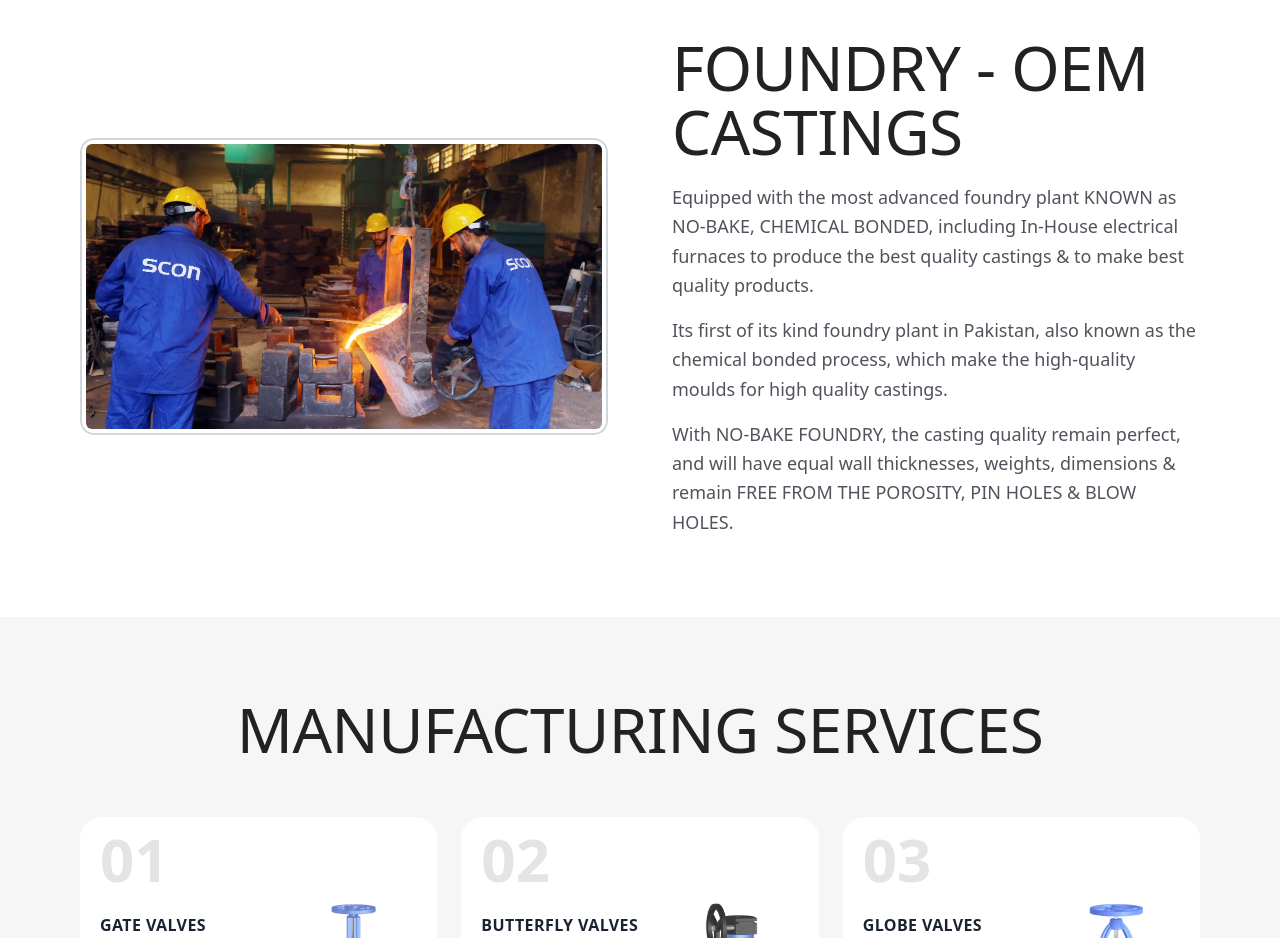
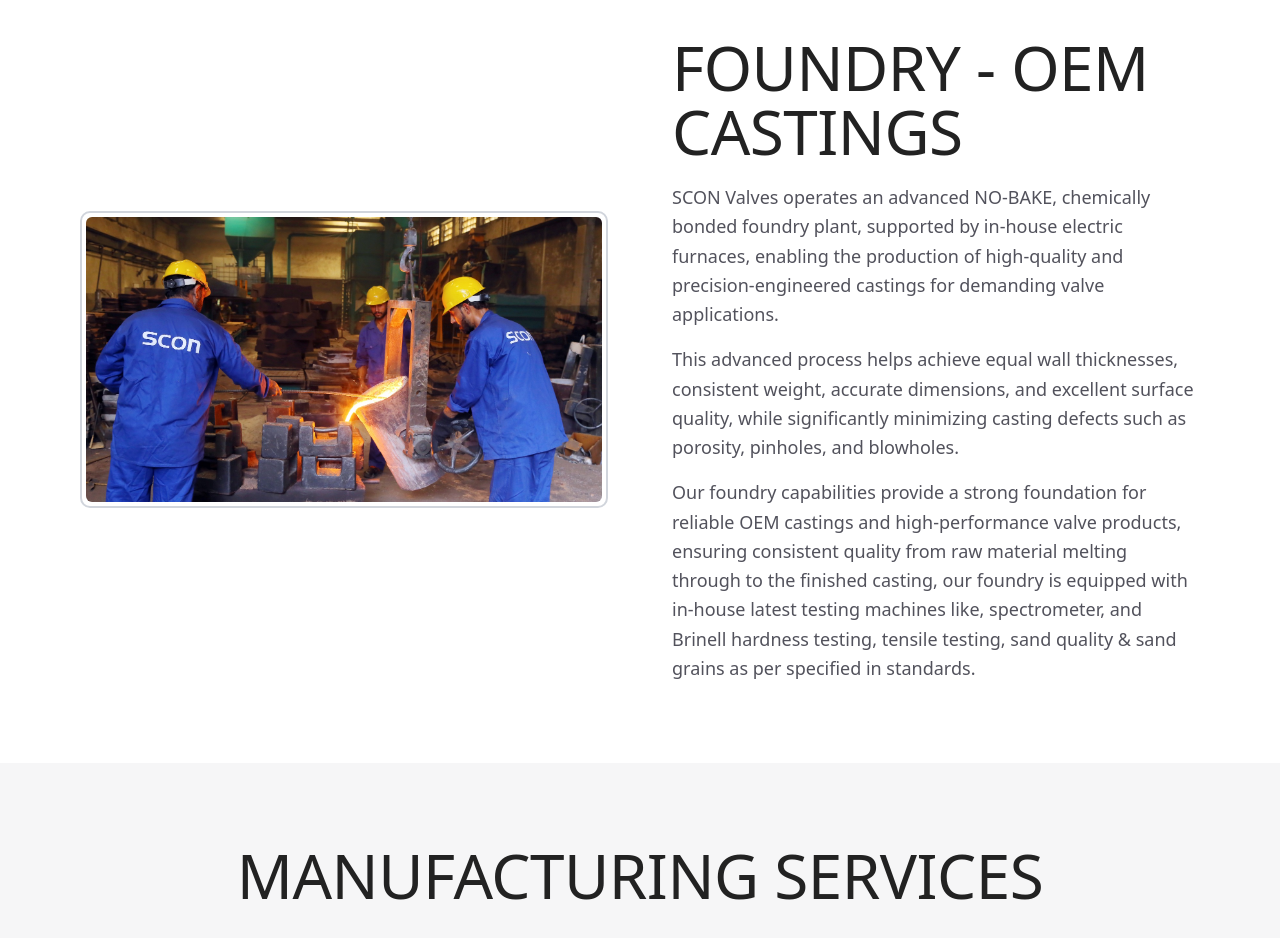
Before and after one commit to devbyishtiaq/scon-valves, a Next.js app: page / in a window 1280 px wide. Shown: the part 2660-3598 px from the top of the page. Built offline with nearby package versions, Linux system fonts and the light colour scheme; a web font is replaced by a local one.

Commit message:
content: new foundry copy
Supplied as a single 130-word block; split at its three sentence boundaries to
match the section's existing paragraph rhythm. Wording is unchanged — verified
word for word against the source.

```diff
--- a/src/components/sections/foundry.tsx
+++ b/src/components/sections/foundry.tsx
@@ -10,10 +10,14 @@
 import { getVideo } from "@/lib/cloudinary"
 import { cn } from "@/lib/utils"
 
+/**
+ * Supplied as one block; split at sentence boundaries to match the section's
+ * existing three-paragraph rhythm. No wording changed.
+ */
 const PARAGRAPHS = [
-  "Equipped with the most advanced foundry plant KNOWN as NO-BAKE, CHEMICAL BONDED, including In-House electrical furnaces to produce the best quality castings & to make best quality products.",
-  "Its first of its kind foundry plant in Pakistan, also known as the chemical bonded process, which make the high-quality moulds for high quality castings.",
-  "With NO-BAKE FOUNDRY, the casting quality remain perfect, and will have equal wall thicknesses, weights, dimensions & remain FREE FROM THE POROSITY, PIN HOLES & BLOW HOLES.",
+  "SCON Valves operates an advanced NO-BAKE, chemically bonded foundry plant, supported by in-house electric furnaces, enabling the production of high-quality and precision-engineered castings for demanding valve applications.",
+  "This advanced process helps achieve equal wall thicknesses, consistent weight, accurate dimensions, and excellent surface quality, while significantly minimizing casting defects such as porosity, pinholes, and blowholes.",
+  "Our foundry capabilities provide a strong foundation for reliable OEM castings and high-performance valve products, ensuring consistent quality from raw material melting through to the finished casting, our foundry is equipped with in-house latest testing machines like, spectrometer, and Brinell hardness testing, tensile testing, sand quality & sand grains as per specified in standards.",
 ] as const
 
 type FoundryProps = {
@@ -39,13 +43,13 @@
     <Section id="foundry" className={cn("bg-white", className)}>
       <div className="grid w-full items-center gap-10 md:grid-cols-2 md:gap-12 lg:gap-16">
         <motion.div
-          className="aspect-video w-full overflow-hidden rounded-xl"
+          className="aspect-video relative w-full overflow-hidden rounded-[0.625rem] border-2 border-gray-300"
           initial={imageMotion.initial}
           whileInView={imageMotion.whileInView}
           viewport={{ once: true, amount: 0.3 }}
           transition={{ duration: 0.7, ease: [0.22, 1, 0.36, 1] }}
         >
-          <div className="relative h-full w-full overflow-hidden rounded-xl border-2 border-gray-300">
+          <div className="relative h-full w-full overflow-hidden">
             <Image
               src={imageSrc}
               alt="NO-BAKE foundry mold heated during OEM casting production"
```
